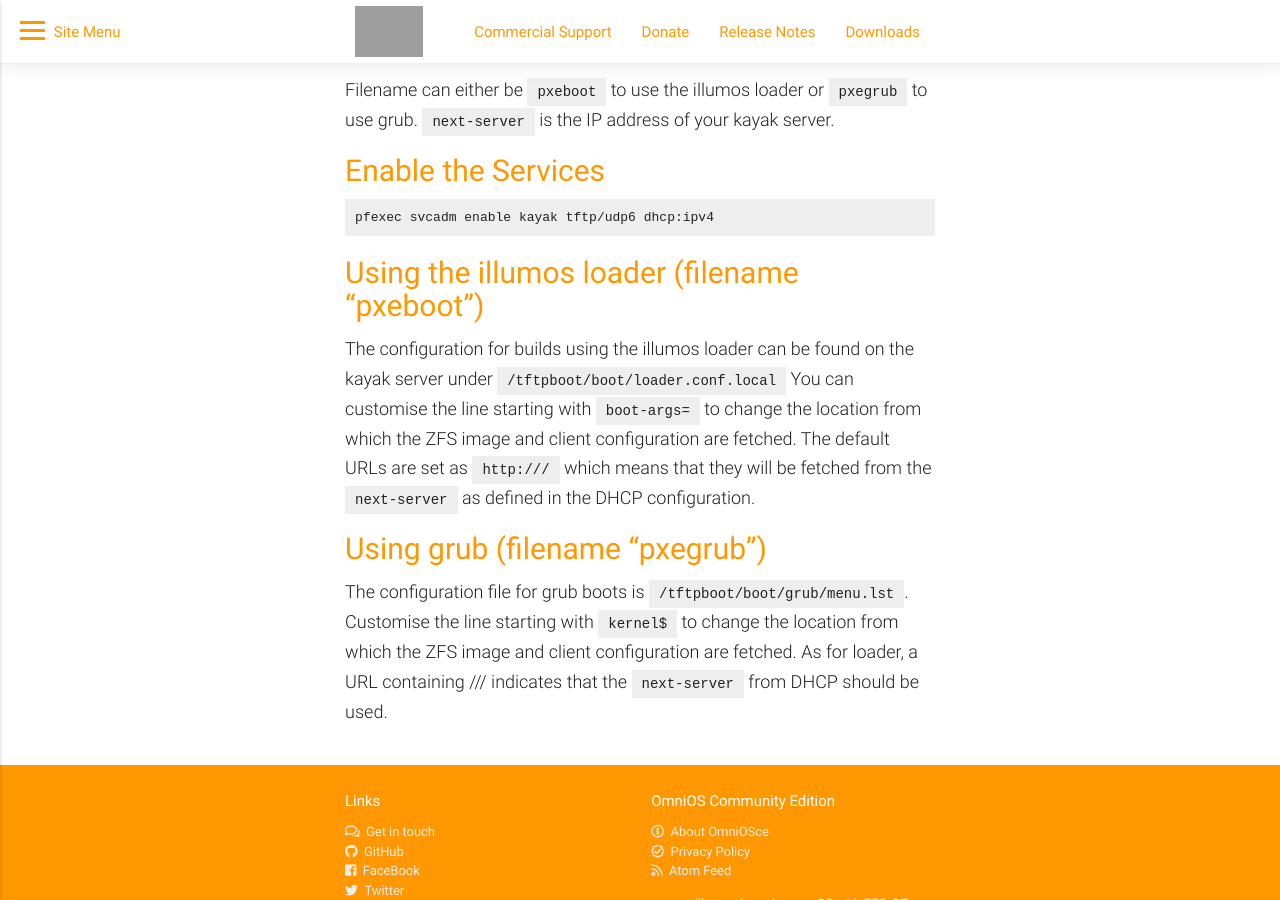
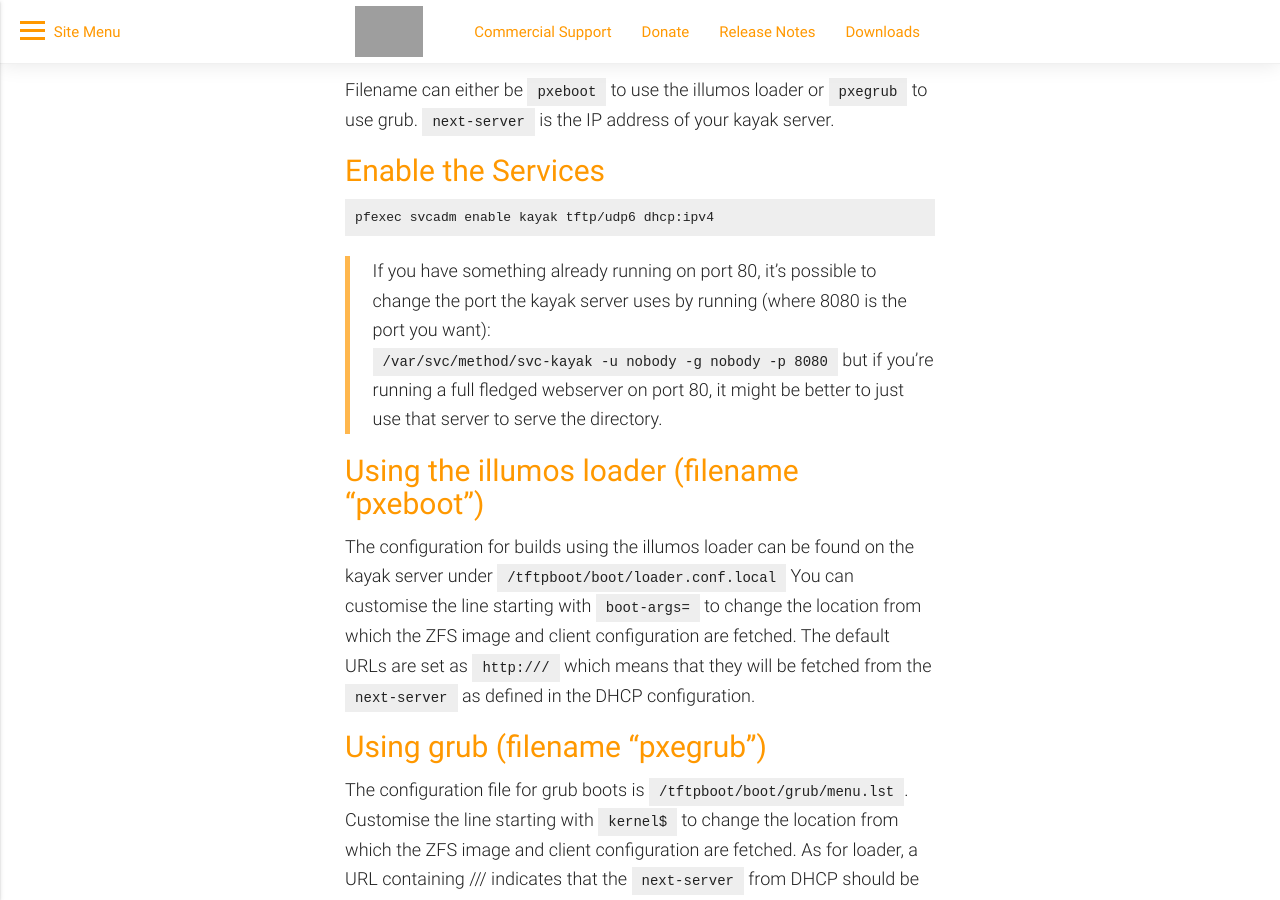
Before and after one commit to omniosorg/omniosorg.github.io, a Jekyll site: the page built from _docs/setup/pxe.md, in a window 1280 px wide and 900 px high, scrolled down 1946 px. Built offline with Jekyll 4.4.1, drawn with Linux system fonts in a browser that asks for light colours; comment, search, counter and statistics services are not loaded; grey boxes are pictures that could not be loaded.

Commit message:
Explain in pxe.md how to change the port on kayak
The kayak webserver by default runs on port 80. Changing this requires
(as far as I know) altering the start/exec line. While there should be
an easier way to do it, until there is, this method should be
documented.

I do take the liberty of pointing out that if you are running a
full-fledged web server on 80, you are better off just using that to
serve the directory.

````diff
--- a/_docs/setup/pxe.md
+++ b/_docs/setup/pxe.md
@@ -94,6 +94,12 @@ use grub.
 pfexec svcadm enable kayak tftp/udp6 dhcp:ipv4
 ```
 
+> If you have something already running on port 80, it's possible to change the
+> port the kayak server uses by running (where 8080 is the port you want):
+> `/var/svc/method/svc-kayak -u nobody -g nobody -p 8080`
+> but if you're running a full fledged webserver on port 80, it might be better
+> to just use that server to serve the directory.
+
 ## Using the illumos loader (filename "pxeboot")
 
 The configuration for builds using the illumos loader can be found
````
